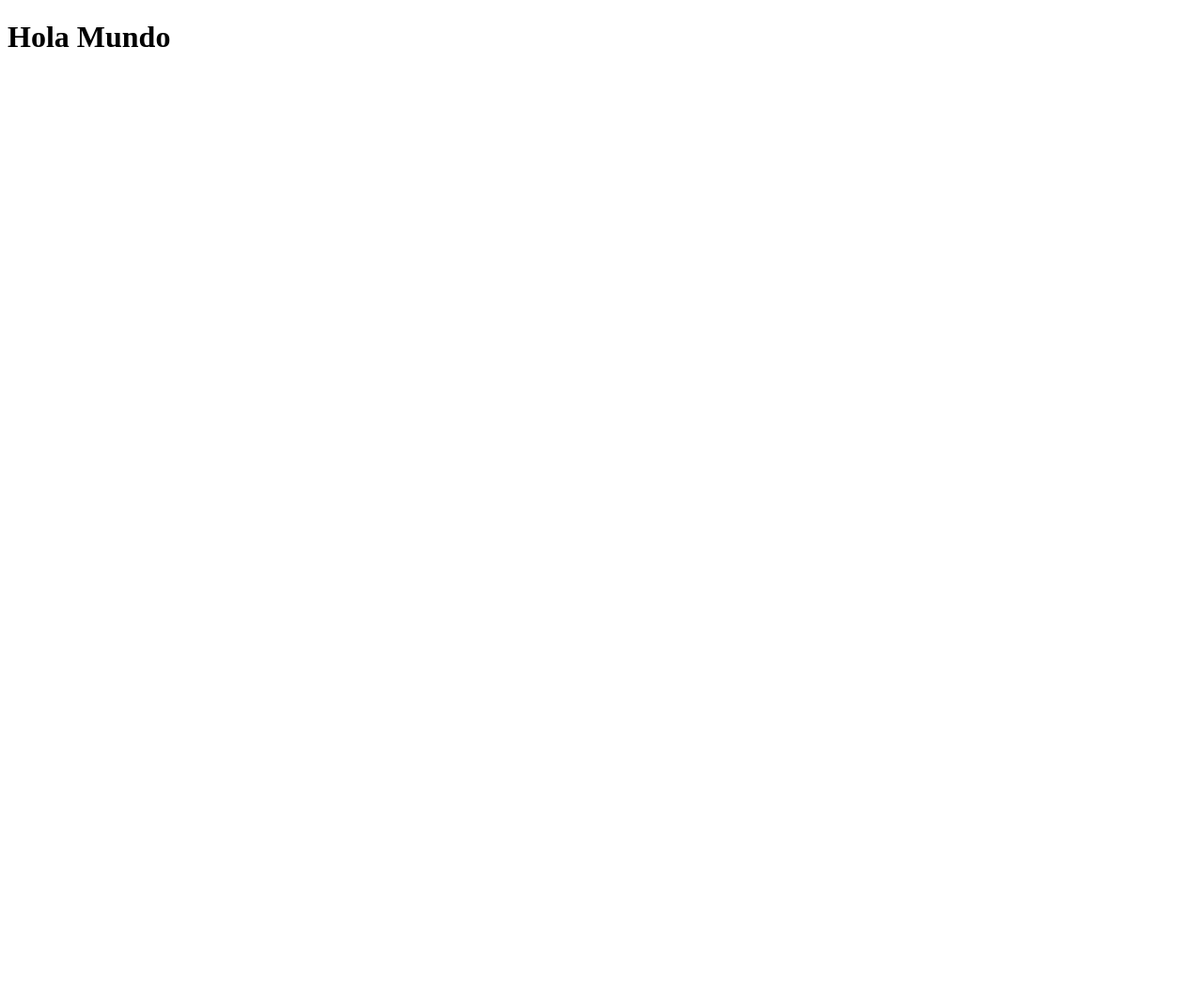
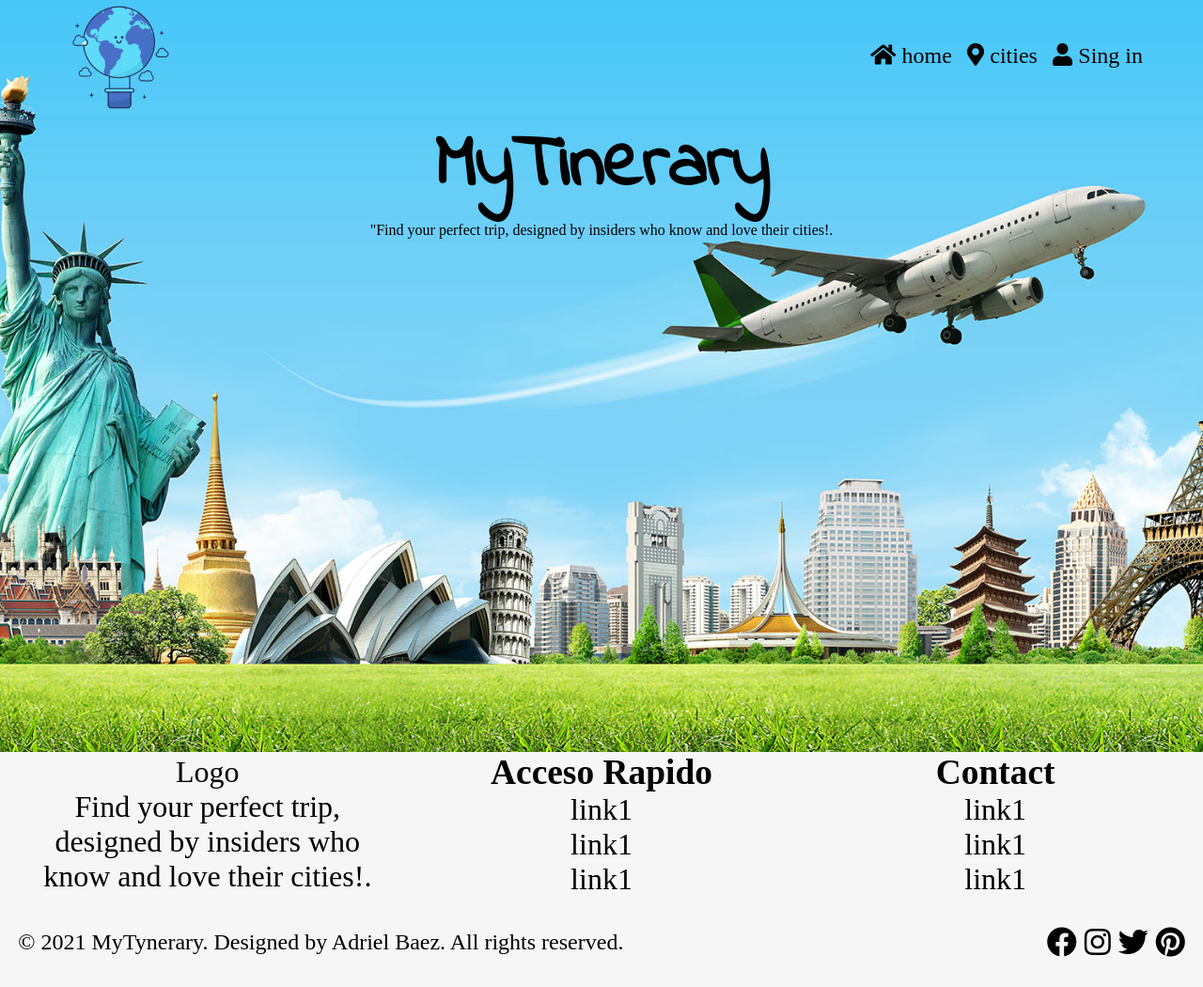
Before and after one commit to adrielbaez/mytinerary-adrielbaez, a React (Create React App) app in the folder frontend/: page / in a window 1280 px wide. Shown: the whole page at 94% size. Before the commit the page ends 800 px from the top, so only its background shows below. Built offline with nearby package versions, Linux system fonts and the light colour scheme; the HTML template or start-up script is replaced by a standard one.

Commit message:
primeros pasos del proyecto

```diff
--- a/frontend/public/index.html
+++ b/frontend/public/index.html
@@ -8,6 +8,7 @@
     <link rel="preconnect" href="https://fonts.gstatic.com">
     <link href="https://fonts.googleapis.com/css2?family=Nunito+Sans:wght@400;700&display=swap" rel="stylesheet">
     <title>MyTinerary</title>
+    <link rel="stylesheet" href="https://use.fontawesome.com/releases/v5.15.3/css/all.css" integrity="sha384-SZXxX4whJ79/gErwcOYf+zWLeJdY/qpuqC4cAa9rOGUstPomtqpuNWT9wdPEn2fk" crossorigin="anonymous">
   </head>
   <body>
     <div id="root"></div>
--- a/frontend/src/App.css
+++ b/frontend/src/App.css
@@ -0,0 +1,123 @@
+@import url('https://fonts.googleapis.com/css2?family=Indie+Flower&display=swap');
+
+*{
+    margin: 0;
+    padding: 0;
+    box-sizing: border-box;
+}
+:root {
+  --fontTitulos: 'Indie Flower', cursive;
+}
+body{
+  background-color: #F6F6F6 ;
+}
+/* reutilizables  */
+.my-container{
+    width: 90%;
+    margin: 0 auto;
+}
+.my-container-footer{
+    width: 97%;
+    margin: 0 auto;
+}
+.d-flex{
+    display: flex;
+}
+.flex-sp-btn{
+    justify-content: space-between;
+}
+.flex-centrado{
+    justify-content: center;
+    align-items: center;
+}
+.flex-center-sb{
+    justify-content: space-between;
+    align-items: center;
+}
+.flex-colum{
+    flex-direction: column;
+    justify-content: space-between;
+    align-items: center;
+}
+.flex-colum2{
+    flex-direction: column;
+    justify-content: space-between;
+}
+.flex-end{
+    justify-content: flex-end;
+    align-items: center;
+}
+.flex-grow{
+    flex: 1;
+}
+.text-center{
+    text-align: center;
+}
+/* ------------------------ Header*/
+header{
+  background-size: cover;
+
+    height: 100vh;
+}
+nav > div{
+  font-size: 1.5rem;
+  margin-left: 1rem;
+}
+nav > div:hover{
+  color: rgb(255, 82, 82);
+  cursor: pointer;
+}
+nav > div i{
+  margin-right: .4rem;
+}
+div.navbar-color{
+    width: 100%;
+    border-radius: 0 0 30px 30px ;
+}
+.header-nav{
+    width: 90%;
+    margin: 0 auto;
+    display: flex;
+    justify-content: space-between;
+    align-items: center;
+}
+img.logo{
+    width: 8rem;
+}
+h1{
+  font-family: var(--fontTitulos);
+  font-size: 5rem;
+}
+/* footer-------- */
+footer{
+    background-color: #F6F6F6  ;
+
+}
+div.footer-copyrigth{
+    padding: 2rem 0;
+}
+div.footer-copyrigth p{
+    font-size: 1.5rem;
+}
+div.footer-copyrigth i{
+    font-size: 2rem;
+    margin-left: .5rem;
+}
+div.footer-info{
+    font-size: 2rem;
+}
+
+@media (min-width: 540px) {
+    .footer{
+        display: grid;
+        grid-template-columns: repeat(2, 1fr);
+        gap: 1rem;
+    }
+}
+@media (min-width: 760px) {
+    .footer{
+        display: grid;
+        grid-template-columns: repeat(3, 1fr);
+        gap: 1rem;
+    }
+}
--- a/frontend/src/App.js
+++ b/frontend/src/App.js
@@ -1,9 +1,11 @@
 import React from 'react';
+import './App.css';
+import Home from './pages/Home';
 
 function App() {
   return (
     <div className="App">
-      <h1>Hola Mundo</h1>
+      <Home />
     </div>
   );
 }
--- a/frontend/src/components/Footer.js
+++ b/frontend/src/components/Footer.js
@@ -0,0 +1,40 @@
+import React from 'react';
+
+
+const Footer = () => {
+    return (
+        <footer>
+            <div className="my-container-footer">
+                <div className="d-flex flex-colum footer">
+                    <div className="d-flex flex-colum footer-info">
+                        <p>Logo</p>
+                        <p className="text-center">Find your perfect trip, designed by insiders who know and love their cities!.</p>
+                    </div>
+                    <div className="d-flex flex-colum footer-info">
+                        <h3>Acceso Rapido</h3>
+                        <p>link1</p>
+                        <p>link1</p>
+                        <p>link1</p>
+                    </div>
+                    <div className="d-flex flex-colum footer-info">
+                        <h3>Contact</h3>
+                        <p>link1</p>
+                        <p>link1</p>
+                        <p>link1</p>
+                    </div>
+                </div>
+                <div className="footer-copyrigth d-flex flex-center-sb">
+                    <p>&copy; 2021 MyTynerary. Designed by Adriel Baez. All rights reserved.</p>
+                    <div className="social-media">
+                        <i className="fab fa-facebook"></i>
+                        <i className="fab fa-instagram"></i>
+                        <i className="fab fa-twitter"></i>
+                        <i className="fab fa-pinterest"></i>
+                    </div>
+                </div>
+            </div>
+        </footer>
+     );
+}
+
+export default Footer;
--- a/frontend/src/components/Header.js
+++ b/frontend/src/components/Header.js
@@ -0,0 +1,37 @@
+import React from 'react';
+const Header = () => {
+  var imagen = [
+    {logo: 'logo3.png'},
+    {portada: 'portada3.jpg'}
+  ]
+    return (
+    <header style={{backgroundImage: `url('./assets/${imagen[1].portada}')`}}>
+          <div className="navbar-color">
+            <div className="header-nav">
+                <img src={`./assets/${imagen[0].logo}`} className="logo"/>
+                <nav className="d-flex">
+                    <div className="d-flex">
+                      <i className="fas fa-home"></i>
+                      <p>home</p>
+                    </div>
+                    <div className="d-flex">
+                     <i className="fas fa-map-marker-alt"></i>
+                      <p>cities</p>
+                    </div>
+                    <div className="d-flex">
+                      <i className="fas fa-user"></i>
+                      <p>Sing in</p>
+                    </div>
+                </nav>
+            </div>
+          </div>
+          <div className="content-welcome d-flex flex-colum">
+            <h1>MyTinerary</h1>
+            <p>"Find your perfect trip, designed by insiders who know and love their cities!.</p>
+          </div>
+      </header>
+    );
+}
+
+
+export default Header;
--- a/frontend/src/pages/Home.js
+++ b/frontend/src/pages/Home.js
@@ -0,0 +1,14 @@
+import React, {Fragment} from 'react';
+import Header from '../components/Header';
+import Footer from '../components/Footer';
+const Home = () => {
+
+    return(
+        <Fragment>
+                <Header/>
+                <Footer />
+        </Fragment>
+    )
+}
+
+export default Home;
```
Also changed, not shown: frontend/public/assets/logo3.png (added), frontend/public/assets/portada3.jpg (added).
